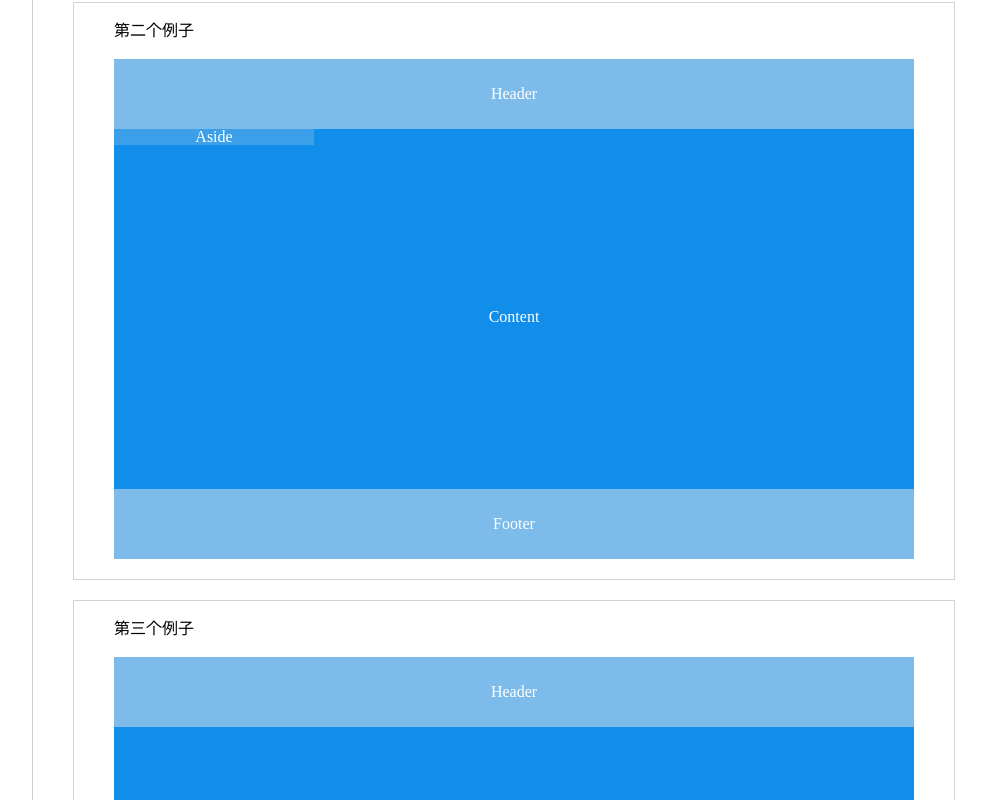
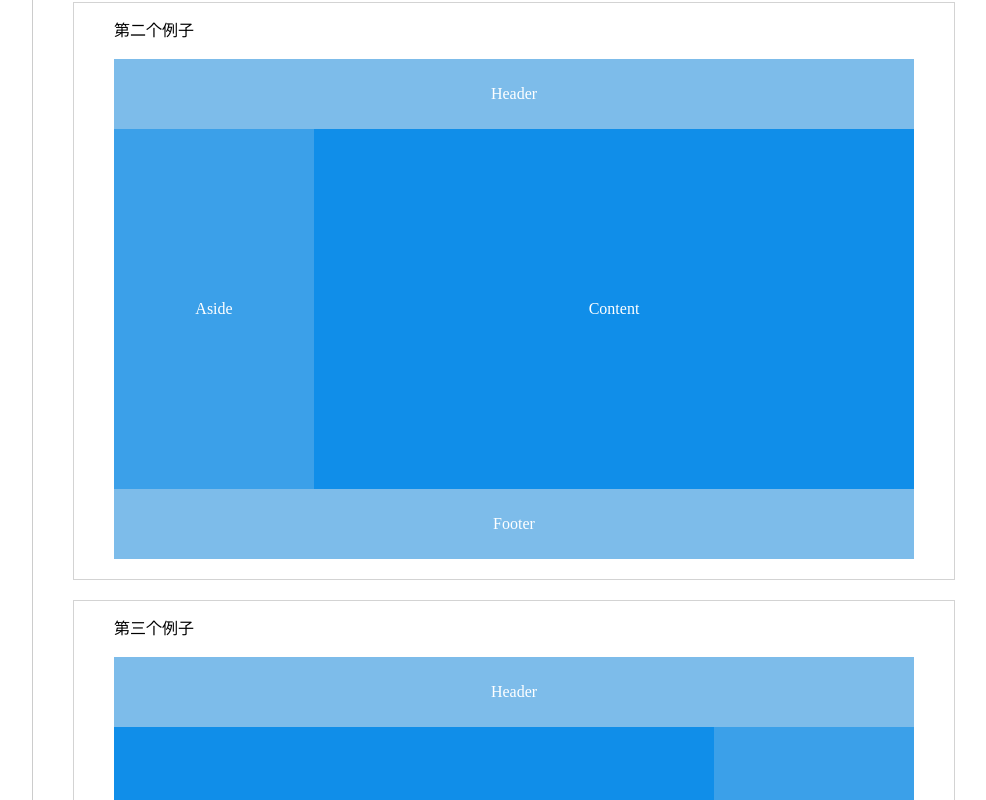
Before and after one commit to xuzpeng/fiona-ui, a React app: page /#/components/layout in a window 1280 px wide. Shown: the part 700-1500 px from the top of the page, without its empty margins (247-1233 px from the left). Built offline with nearby package versions, Linux system fonts and the light colour scheme.

Commit message:
layout组件有个待修复任务，使用!important暂时解决，待优化

```diff
--- a/lib/components/layout/layout.scss
+++ b/lib/components/layout/layout.scss
@@ -9,7 +9,8 @@
     flex-direction: row;
   }
   &-has-aside {
-    flex-direction: row;
+    // 待修复
+    flex-direction: row!important;
     .f-layout {
       flex-direction: column;
     }
--- a/package.json
+++ b/package.json
@@ -40,6 +40,7 @@
     "css-loader": "^2.1.1",
     "enzyme": "^3.9.0",
     "enzyme-adapter-react-16": "^1.11.2",
+    "extract-text-webpack-plugin": "^4.0.0-beta.0",
     "file-loader": "^3.0.1",
     "html-webpack-plugin": "^3.2.0",
     "jest": "^24.7.1",
--- a/webpack.config.dev.js
+++ b/webpack.config.dev.js
@@ -1,5 +1,6 @@
 const baseConfig = require('./webpack.config');
 const HtmlWebpackPlugin = require('html-webpack-plugin');
+const ExtractTextPlugin = require('extract-text-webpack-plugin');
 
 module.exports = Object.assign({}, baseConfig, {
   mode: 'development',
@@ -10,6 +11,7 @@ module.exports = Object.assign({}, baseConfig, {
     new HtmlWebpackPlugin({
       template: './index.html',
       title: 'fiona-ui'
-    })
+    }),
+    new ExtractTextPlugin('[name].css')
   ]
 });
--- a/webpack.config.js
+++ b/webpack.config.js
@@ -30,7 +30,7 @@ module.exports = {
         loader: 'svg-sprite-loader'
       },
       {
-        test: /\.(png|jpg|gif)$/,
+        test: /\.(png|jpg|gif|jpeg)$/,
         use: {
           loader: 'file-loader',
           options: {},
```
Also changed, not shown: 1 other file (tests, documents, lock files or other folders).
